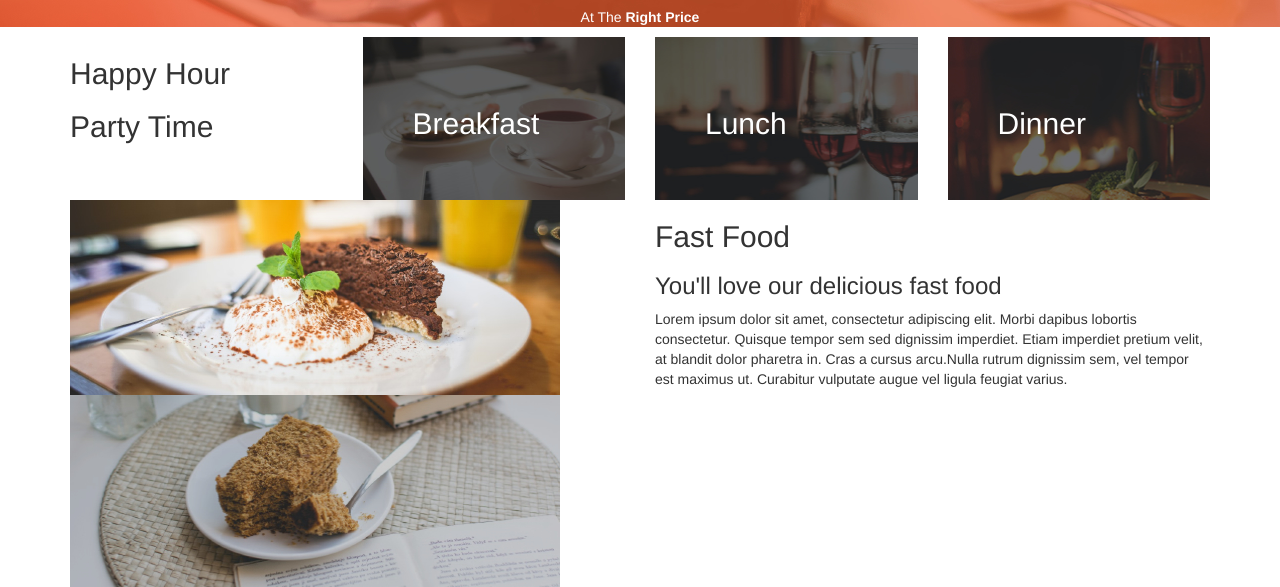
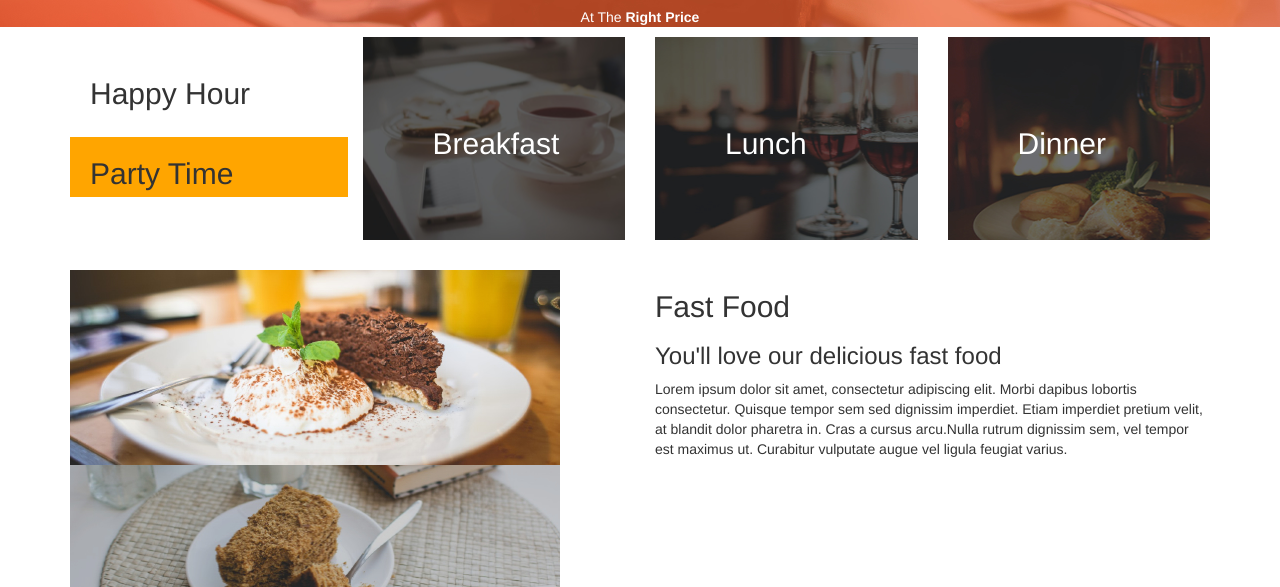
Before and after one commit to Njoroge1980/Anita-s-kitchen, a plain HTML site: page index.html in a window 1280 px wide. Shown: the part 309-896 px from the top of the page. Drawn offline with Linux system fonts and the light colour scheme; files whose address does not match are found by name.

Commit message:
addrows and columns to hold the drinks and menu contents

```diff
--- a/css/styles.css
+++ b/css/styles.css
@@ -5,7 +5,7 @@
 }
 
 .headline  {
-    background-image: url(/home/njoroge/Desktop/moringa/Anitas-kitchen/img/landing.jpg);
+    background-image: url(../img/landing.jpg);
 }
 
 .headline p {
@@ -13,33 +13,60 @@
     color:white;
 
 }
+.first{
+  border:10px;
+}
+.one{
+  margin-right: 0px;
+  border-right: 0px;
+  padding-right: 0px;
+}
+ .party{
+   background-color: orange;
+   height:60px;
+   padding:20px;
+ }
+ .happy{
+   height:60px;
+   padding:20px;
+ }
 
 .bf {
-  padding:50px;
-  background-image: url(/home/njoroge/Desktop/moringa/Anitas-kitchen/img/breakfast.jpg);
+  padding:70px;
+  background-image: url(../img/breakfast.jpg);
   color:white;
+  background-position: left;
 }
 
 .lch {
-  padding: 50px;
-  background-image: url(/home/njoroge/Desktop/moringa/Anitas-kitchen/img/lunch.jpg);
+  padding:70px;
+
+  background-image: url(../img/lunch.jpg);
   color:white;
 }
 
 .dnr {
-  padding:50px;
-  background-image: url(/home/njoroge/Desktop/moringa/Anitas-kitchen/img/dinner.jpg);
+  padding:70px;
+  background-image: url(../img/dinner.jpg);
   color:white;
 }
 
-.stack {
-  padding:25px;
-
+.second{
+  margin-top: 30px;
 }
 
-.stack2 {
-  padding:25px;
+.third {
+  padding-top:40px;
+}
 
-  background-color: red;
+.photo2 {
+  padding:20px;
+  height:auto;
+  float:right;
+}
 
+.text {
+  padding: 20px;
+  float: left;
+  height:auto;
 }
```
